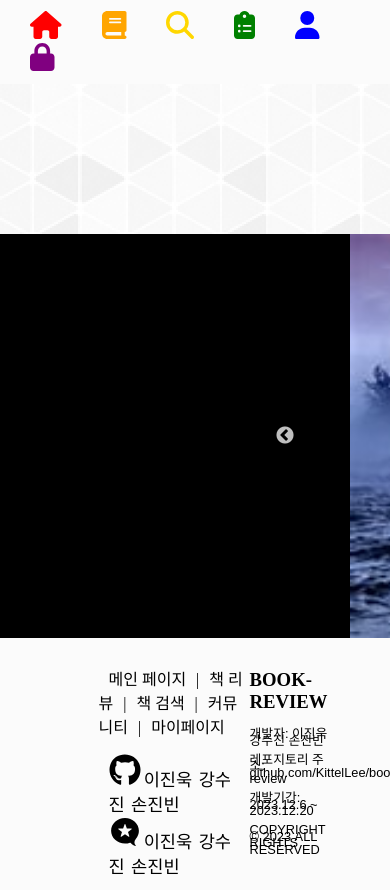
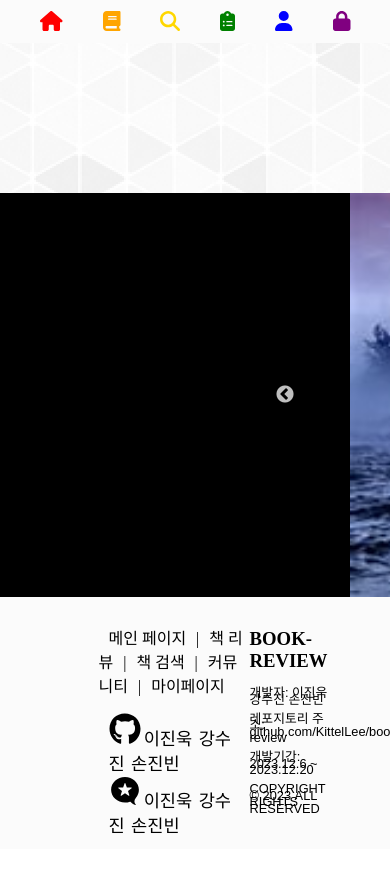
Before and after one commit to KittelLee/book-review, a React (Vite) app: page / in a window 390 px wide. Shown: the top 890 px of the page. After the commit the page ends 849 px from the top, so only its background shows below. Built offline with nearby package versions, Linux system fonts and the light colour scheme.

Commit message:
Refact: 헤더반응형수정

```diff
--- a/src/components/Header.tsx
+++ b/src/components/Header.tsx
@@ -65,7 +65,7 @@ const Navbar = styled.div`
     margin: 0 20px;
     font-size: 36px;
     @media screen and (max-width: 600px) {
-      font-size: 28px;
+      font-size: 20px;
     }
     span {
       display: none;
```
